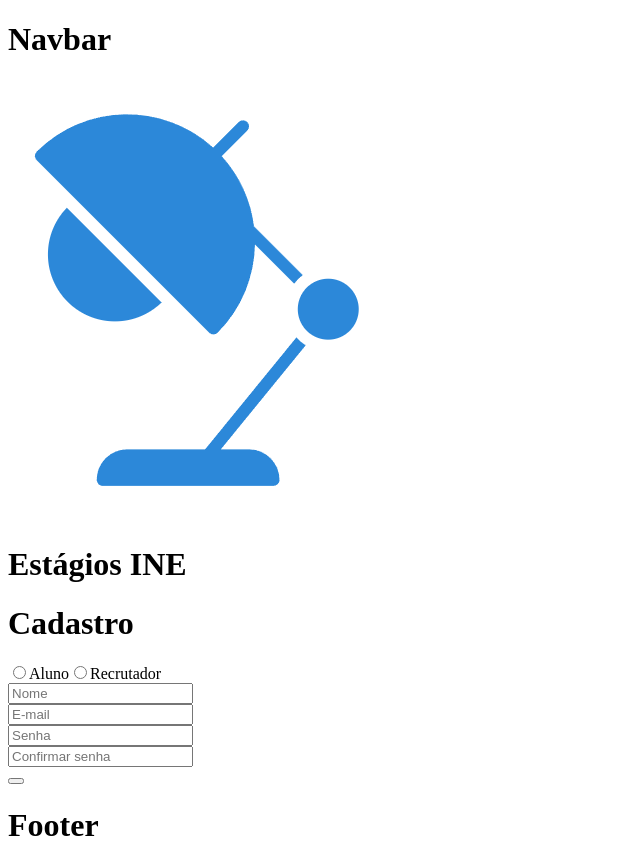
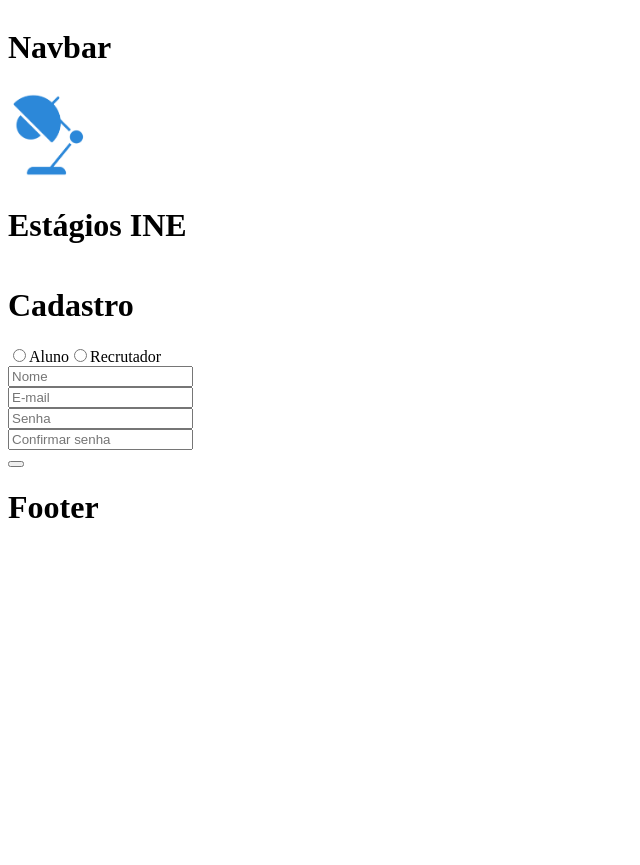
Before and after one commit to rlneto/sinestagios, a React (Vite) app: page /register in a window 1280 px wide. Shown: the whole page, without its empty margins (0-640 px from the left). After the commit the page ends 800 px from the top, so only its background shows below. Built offline with nearby package versions, Linux system fonts and the light colour scheme.

Commit message:
css exemplo

```diff
--- a/src/pages/HomeLayout.jsx
+++ b/src/pages/HomeLayout.jsx
@@ -1,13 +1,16 @@
 import { Outlet } from 'react-router-dom'
 import Navbar from '../components/Navbar'
 import Footer from '../components/Footer'
+import shared from '../styles/Shared.module.css'
+import styles from '../styles/HomeLayout.module.css'
+
 export default function HomeLayout () {
   return (
-    <div>
+    <div className={`${shared.flex} ${shared.column}`}>
 
-      <div><Navbar /></div>
+      <div className={`${shared.row}`}><Navbar /></div>
       <div>
-        <div><img src='lamp.png'></img></div>
+        <div><img className={`${styles.logo}`} src='lamp.png'></img></div>
         <div>
         <h1>Estágios INE</h1>
         </div>
--- /dev/null
+++ b/src/styles/HomeLayout.module.css
@@ -0,0 +1,4 @@
+.logo {
+  max-width: 80px;
+  max-height: 100%;
+}
--- /dev/null
+++ b/src/styles/Shared.module.css
@@ -0,0 +1,27 @@
+.textAlignStart {
+  text-align: start;
+}
+
+.textAlignCenter {
+  text-align: center;
+}
+
+.flex {
+  display: flex;
+}
+
+.alignCenter {
+  align-items: center;
+}
+
+.justifyCenter {
+  justify-content: center;
+}
+
+.row {
+  flex-direction: row;
+}
+
+.column {
+  flex-direction: column;
+}
```
